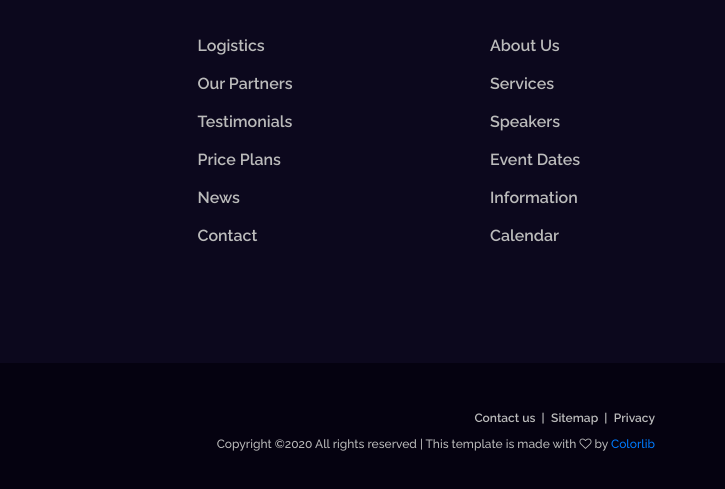
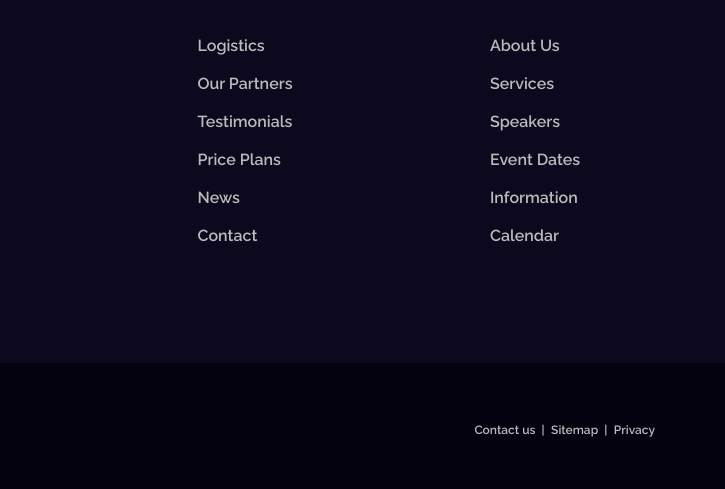
Before and after one commit to indu0210/icfast2020, a plain HTML site: page elements.html in a window 1280 px wide. Shown: the part 2842-3331 px from the top of the page, 555-1280 px from the left. Drawn offline with Linux system fonts and the light colour scheme.

Commit message:
Update elements.html

```diff
--- a/elements.html
+++ b/elements.html
@@ -497,9 +497,6 @@
 										<li><a href="#">Privacy</a></li>
 									</ul>
 								</div>
-								<div class="copyright"><!-- Link back to Colorlib can't be removed. Template is licensed under CC BY 3.0. -->
-Copyright &copy;<script>document.write(new Date().getFullYear());</script> All rights reserved | This template is made with <i class="fa fa-heart-o" aria-hidden="true"></i> by <a href="https://colorlib.com" target="_blank">Colorlib</a>
-<!-- Link back to Colorlib can't be removed. Template is licensed under CC BY 3.0. --></div>
 							</div>
 						</div>
 					</div>
```
